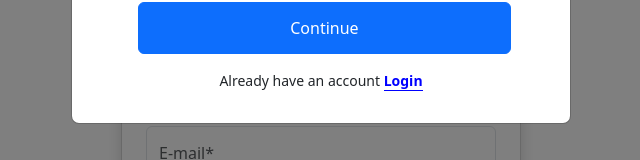
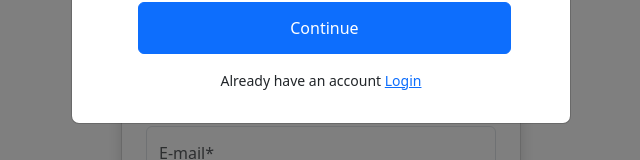
Before and after one commit to vitormiranda-dev/login-angula, an Angular app: page / in a window 1280 px wide. Both pictures are taken after a click on the link "Forgot your password?". Shown: the part 218-378 px from the top of the page, without its empty margins (319-959 px from the left). Built offline with nearby package versions, Linux system fonts and the light colour scheme.

Commit message:
Update info-usuario.html

```diff
--- a/src/app/modals/info-usuario/info-usuario.html
+++ b/src/app/modals/info-usuario/info-usuario.html
@@ -1,5 +1,3 @@
-
-
 <div class="d-flex flex-column align-items-center mb-1">
     <h1 class="modal-title">Forgot your passaword?</h1>
     <p class="mt-3 ">Enter your e-mail</p>
@@ -10,8 +8,10 @@
             <input type="email" class="form-control" placeholder="E-mail*" required>
         </div>
         <div class="mb-3 mt-0">
-            <button type="submit" class="btn btn-primary  mb-2">Continue</button>
-            <p class="mt-2 text-center">Already have an account <strong>Login</strong></p>
+            <button type="submit" class="btn btn-primary mb-2">Continue</button>
+            <p class="mt-2 text-center">
+                Already have an account <a href="/pages/home.html">Login</a>
+            </p>
         </div>
 
     </form>
```
